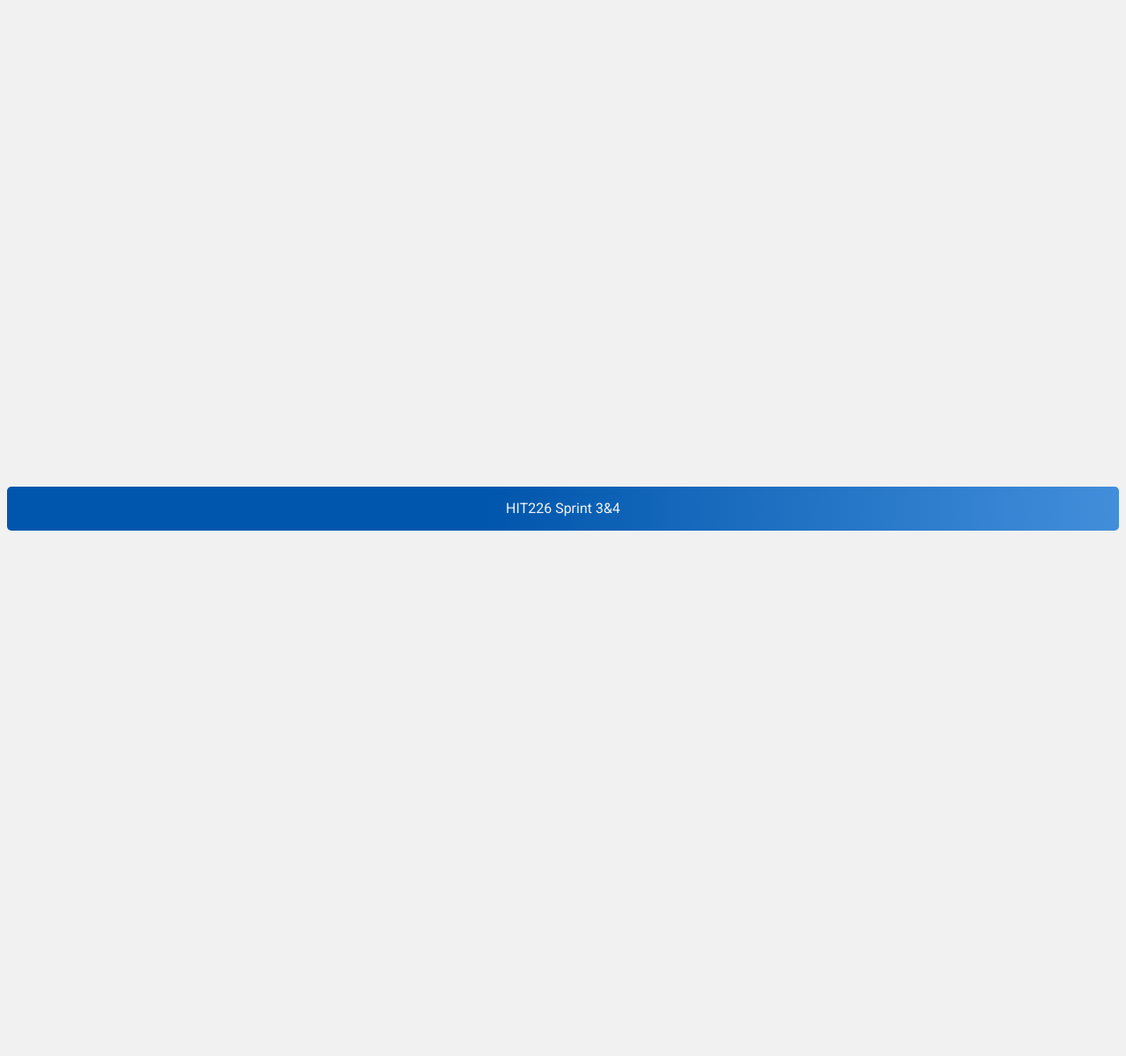
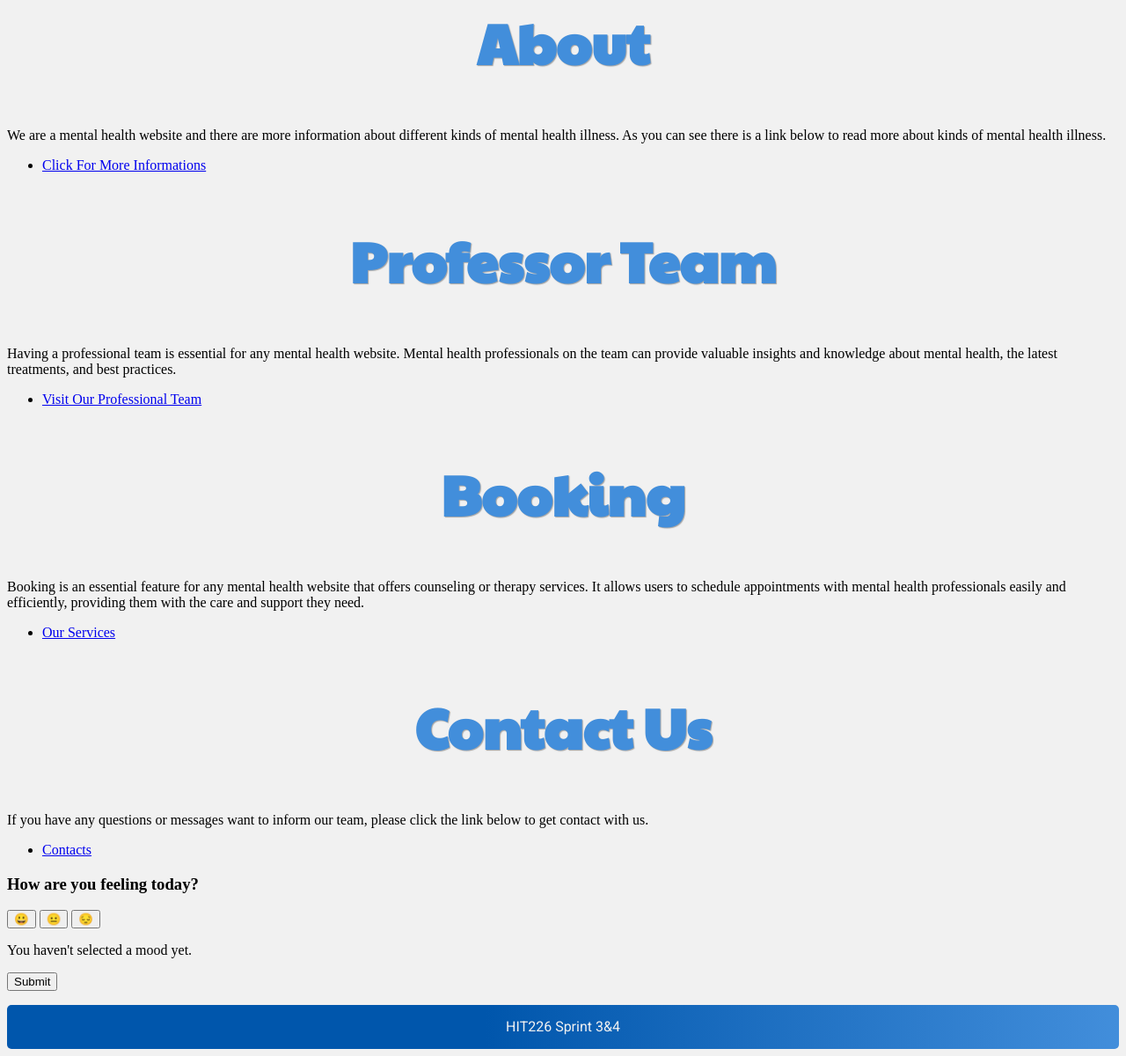
Before and after one commit to KyleEsson/HIT226-Group8, a plain HTML site: page index.html in a window 1280 px wide. Shown: the part 170-1370 px from the top of the page at 88% size. Before the commit the page ends 800 px from the top, so only its background shows below. Drawn offline with Linux system fonts and the light colour scheme.

Commit message:
Update index.html

```diff
--- a/index.html
+++ b/index.html
@@ -28,7 +28,47 @@
         <a class="navLinks" href="stories.html">Stories</a>
     </nav>
     <section>
+        <div class="homecard-container">
+        <div class="homecard">
+          <h2>About</h2>
+          <p>We are a mental health website and there are more information about different kinds of mental health illness. As you can see there is a link below to read more about kinds of mental health illness.</p>
+          <ul>
+            <li><a href="test3.html" onclick="displaySearch()">Click For More Informations</a></li>
+          </ul>
+        </div>
+        <div class="homecard">
+          <h2>Professor Team</h2>
+          <p>Having a professional team is essential for any mental health website. Mental health professionals on the team can provide valuable insights and knowledge about mental health, the latest treatments, and best practices.</p>
+          <ul>
+            <li><a href="#" onclick="displayFeatured()">Visit Our Professional Team</a></li>
+          </ul>
+        </div>
+        <div class="homecard">
+          <h2>Booking</h2>
+          <p>Booking is an essential feature for any mental health website that offers counseling or therapy services. It allows users to schedule appointments with mental health professionals easily and efficiently, providing them with the care and support they need.</p>
+          <ul>
+            <li><a href="#" onclick="displayTestimonials()">Our Services</a></li>
+          </ul>
+        </div>
+        <div class="homecard">
+          <h2>Contact Us</h2>
+          <p>If you have any questions or messages want to inform our team, please click the link below to get contact with us.</p>
+          <ul>
+            <li><a href="#" onclick="displayServices()">Contacts</a></li>
+          </ul>
+        </div>
+      </div>
 
+      <div class="mood-box">
+        <h3>How are you feeling today?</h3>
+        <div class="mood-options">
+          <button class="mood-button happy" data-mood="Happy">😀</button>
+          <button class="mood-button neutral" data-mood="Neutral">😐</button>
+          <button class="mood-button sad" data-mood="Sad">😔</button>
+        </div>
+        <p class="selected-mood">You haven't selected a mood yet.</p>
+        <button class="submit-button">Submit</button>
+      </div>
     </section>
     <footer>
         <p>HIT226 Sprint 3&4</p>
```
